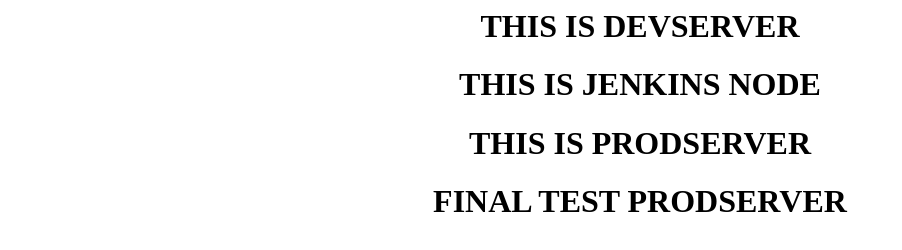
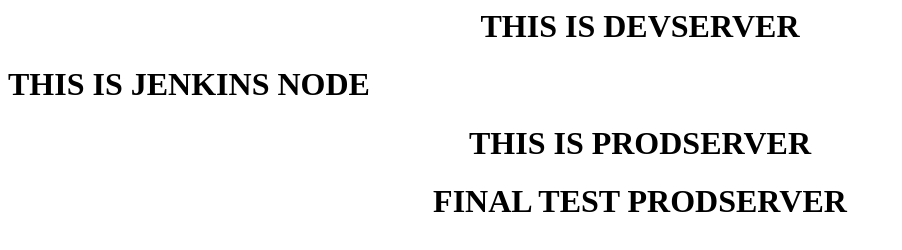
Before and after one commit to srk2114/dock-apa-dock, a plain HTML site: page index.html in a window 1280 px wide. Shown: the whole page, without its empty margins (0-902 px from the left). Drawn offline with Linux system fonts and the light colour scheme.

Commit message:
fifth commit

```diff
--- a/index.html
+++ b/index.html
@@ -1,4 +1,4 @@
 <h1> <center> THIS IS DEVSERVER </center></h1>
-<h1> <center> THIS IS JENKINS NODE </center></h1>
+<h1>  THIS IS JENKINS NODE </h1>
 <h1> <center> THIS IS PRODSERVER </center></h1>
 <h1> <center> FINAL TEST PRODSERVER </center></h1>
```
